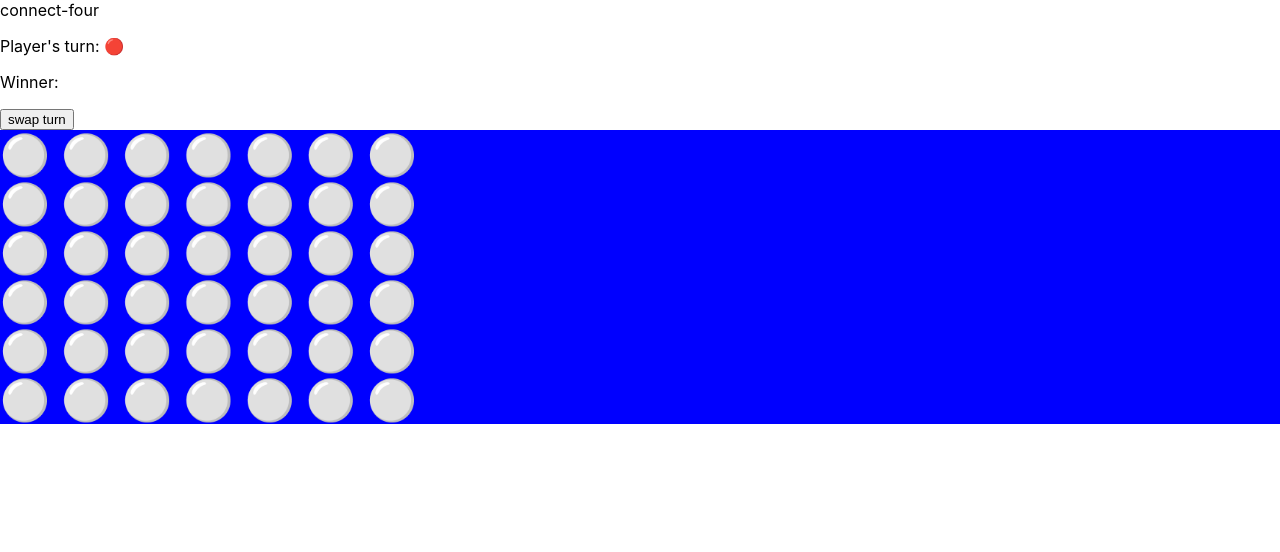
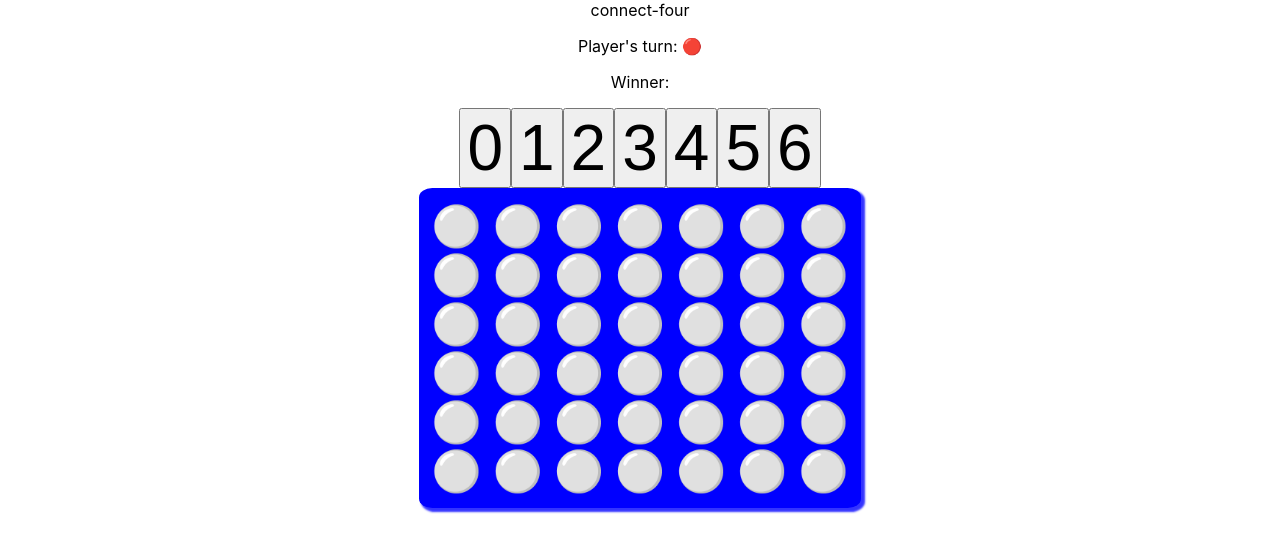
Before and after one commit to ncfausti/craniometrix-demo, a React (Create React App) app: page / in a window 1280 px wide. Shown: the top 552 px of the page. Built offline with nearby package versions, Linux system fonts and the light colour scheme.

Commit message:
Center buttons over board and fix positioning

```diff
--- a/src/App.css
+++ b/src/App.css
@@ -29,7 +29,21 @@
 }
 
 .Board {
-  font-size: 40px !important;
+  font-size: 40px;
+  background-color: blue;
+  display: inline-block;
+  border-radius: 3%;
+  padding: 1%;
+  box-shadow: 3px 3px 2px 1px rgba(0, 0, 255, .8);
+}
+
+
+.Game {
+  width: 100%;
+}
+
+button {
+  font-size: 64px;
 }
 
 @keyframes App-logo-spin {
--- a/src/App.tsx
+++ b/src/App.tsx
@@ -1,5 +1,5 @@
 import React, { useState } from "react";
-import "./Board.css";
+import "./App.css";
 // You should display the current player’s turn
 // - Only one disc can be dropped in each turn
 // - For each turn, a player should select a column and their disc should drop to the
@@ -125,19 +125,19 @@ export default function App(props: any) {
     winner: "",
   });
 
-  const handleClick = () => {
+  const handleClick = (col: number) => {
     // Create a copy of the gameState object
     const updatedGameState = { ...gameState };
     const currentTurn = updatedGameState.turn;
 
     // Update the game state by dropping a disc
-    updatedGameState.board = dropDisc(0, currentTurn, gameState.board);
+    updatedGameState.board = dropDisc(col, currentTurn, gameState.board);
 
     // Check for winner
     updatedGameState.winner = checkWinner(currentTurn, updatedGameState.board);
 
     // Update who's turn it is
-    // updatedGameState.turn = gameState.turn === RED ? YELLOW : RED;
+    updatedGameState.turn = gameState.turn === RED ? YELLOW : RED;
 
     // Set new gameState
     setGameState(updatedGameState);
@@ -148,15 +148,22 @@ export default function App(props: any) {
       connect-four
       <p>Player's turn: {gameState.turn}</p>
       <p>Winner: {gameState.winner}</p>
+      <div className="Game">
+        <div className='Buttons'>
+          {new Array(BOARD_WIDTH).fill(null).map((_, i) => (
             <button
-        onClick={handleClick}
+              key={i}
+              onClick={() => handleClick(i)}
               disabled={gameState.winner === "" ? false : true}
             >
-        swap turn
+              {i}
             </button>
+          ))}
+        </div>
         <div className='Board'>
           <ConnectFour board={gameState.board} />
         </div>
       </div>
+    </div>
   );
 }
--- a/src/Board.css
+++ /dev/null
@@ -1,6 +0,0 @@
-.Board {
-    font-size: 40px;
-    background-color: blue;
-    width: 100%;
-
-}
```
Lines whose indentation alone changed are shown as unchanged.
